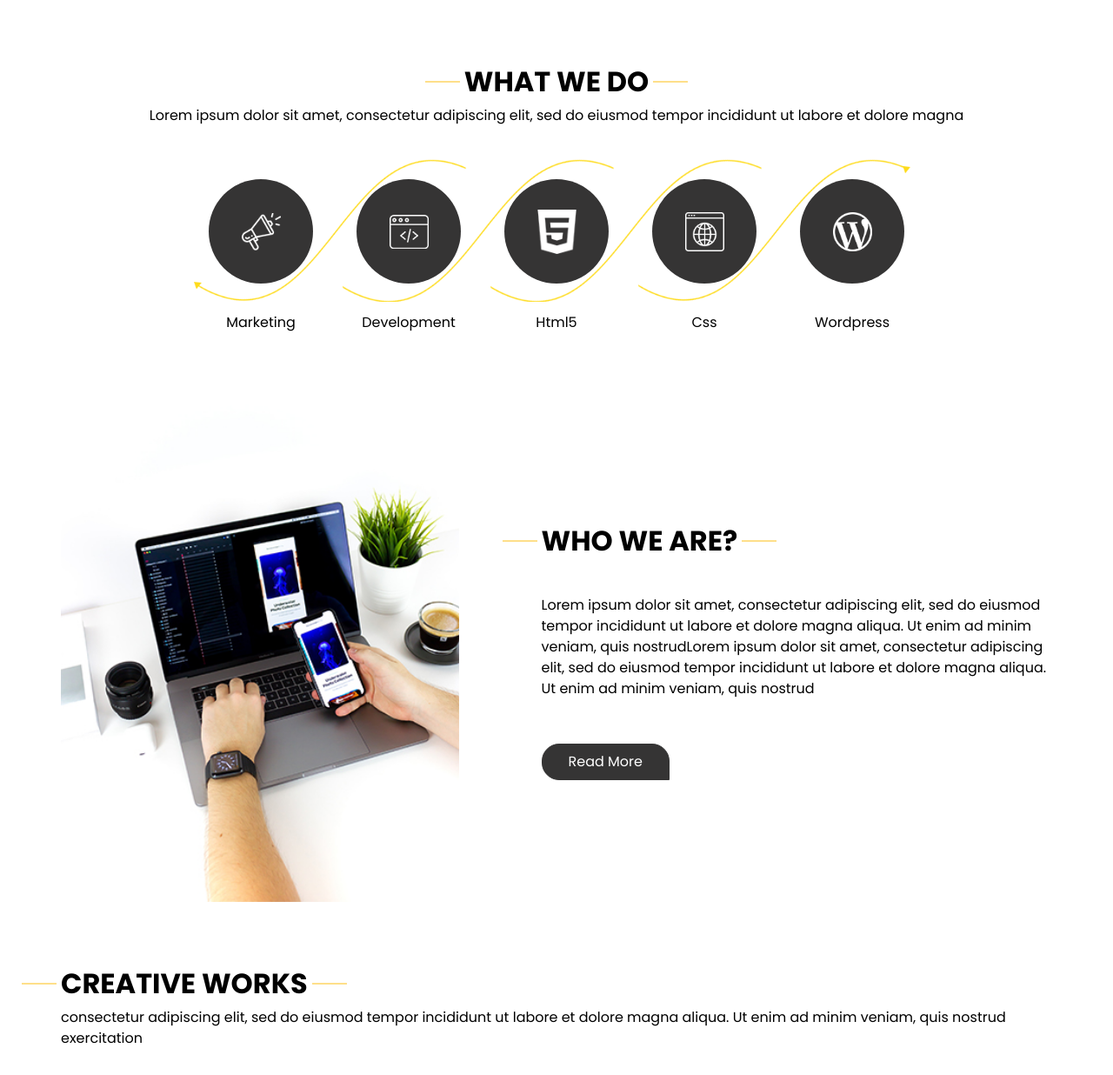
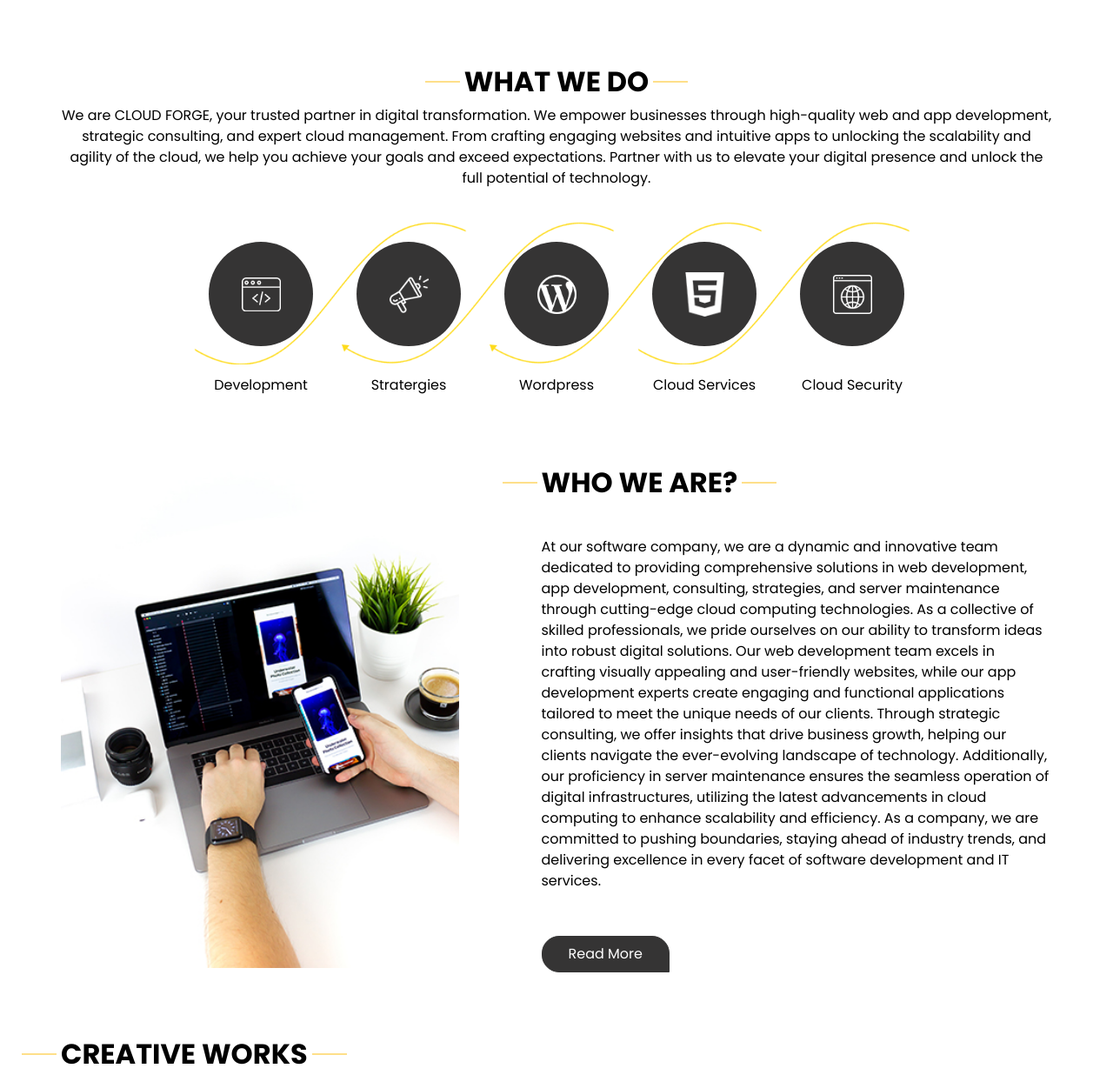
Before and after one commit to INISHKASHYAP/CloudFourge-Website, a plain HTML site: page index.html in a window 1280 px wide. Shown: the part 800-2036 px from the top of the page at 87% size. Drawn offline with nearby package versions, Linux system fonts and the light colour scheme.

Commit message:
index page changes

```diff
--- a/index.html
+++ b/index.html
@@ -16,7 +16,8 @@
 
   <!-- slider stylesheet -->
   <!-- slider stylesheet -->
-  <link rel="stylesheet" type="text/css" href="https://cdnjs.cloudflare.com/ajax/libs/OwlCarousel2/2.3.4/assets/owl.carousel.min.css" />
+  <link rel="stylesheet" type="text/css"
+    href="https://cdnjs.cloudflare.com/ajax/libs/OwlCarousel2/2.3.4/assets/owl.carousel.min.css" />
 
   <!-- bootstrap core css -->
   <link rel="stylesheet" type="text/css" href="css/bootstrap.css" />
@@ -37,10 +38,11 @@
         <nav class="navbar navbar-expand-lg custom_nav-container pt-3">
           <a class="navbar-brand" href="index.html">
             <span>
-              Esigned
+              Logo dalna hai
             </span>
           </a>
-          <button class="navbar-toggler" type="button" data-toggle="collapse" data-target="#navbarSupportedContent" aria-controls="navbarSupportedContent" aria-expanded="false" aria-label="Toggle navigation">
+          <button class="navbar-toggler" type="button" data-toggle="collapse" data-target="#navbarSupportedContent"
+            aria-controls="navbarSupportedContent" aria-expanded="false" aria-label="Toggle navigation">
             <span class="navbar-toggler-icon"></span>
           </button>
 
@@ -97,11 +99,10 @@
 
                       </h2>
                       <h1>
-                        web agency
+                        Cloud Forge
                       </h1>
                       <p>
-                        Lorem ipsum dolor sit amet, consectetur adipiscing elit, sed do eiusmod tempor incididunt ut
-                        labore
+                        Emphasizes expertise in cloud computing and development
                       </p>
                       <div class="">
                         <a href="">
@@ -113,7 +114,7 @@
                 </div>
               </div>
             </div>
-            <div class="carousel-item">
+            <!-- <div class="carousel-item">
               <div class="row">
                 <div class="col">
                   <div class="detail-box">
@@ -166,9 +167,9 @@
               </div>
             </div>
           </div>
-        </div>
+        </div> -->
 
-      </div>
+          </div>
     </section>
     <!-- end slider section -->
   </div>
@@ -182,21 +183,15 @@
           What we do
         </h2>
         <p>
-          Lorem ipsum dolor sit amet, consectetur adipiscing elit, sed do eiusmod tempor incididunt ut labore et dolore
-          magna
+          We are CLOUD FORGE, your trusted partner in digital transformation. We empower businesses through
+          high-quality web and app development, strategic consulting, and expert cloud management. From crafting
+          engaging websites and intuitive apps to unlocking the scalability and agility of the cloud, we help you
+          achieve your goals and exceed expectations. Partner with us to elevate your digital presence and unlock the
+          full potential of technology.
         </p>
       </div>
       <div class="do_container">
-        <div class="box arrow-start arrow_bg">
-          <div class="img-box">
-            <img src="images/d-1.png" alt="">
-          </div>
-          <div class="detail-box">
-            <h6>
-              Marketing
-            </h6>
-          </div>
-        </div>
+
         <div class="box arrow-middle arrow_bg">
           <div class="img-box">
             <img src="images/d-2.png" alt="">
@@ -207,27 +202,17 @@
             </h6>
           </div>
         </div>
-        <div class="box arrow-middle arrow_bg">
+        <div class="box arrow-start arrow_bg">
           <div class="img-box">
-            <img src="images/d-3.png" alt="">
+            <img src="images/d-1.png" alt="">
           </div>
           <div class="detail-box">
             <h6>
-              Html5
+              Stratergies
             </h6>
           </div>
         </div>
-        <div class="box arrow-end arrow_bg">
-          <div class="img-box">
-            <img src="images/d-4.png" alt="">
-          </div>
-          <div class="detail-box">
-            <h6>
-              Css
-            </h6>
-          </div>
-        </div>
-        <div class="box ">
+        <div class="box arrow-start arrow_bg">
           <div class="img-box">
             <img src="images/d-5.png" alt="">
           </div>
@@ -237,6 +222,27 @@
             </h6>
           </div>
         </div>
+        <div class="box arrow-middle arrow_bg">
+          <div class="img-box">
+            <img src="images/d-3.png" alt="">
+          </div>
+          <div class="detail-box">
+            <h6>
+              Cloud Services
+            </h6>
+          </div>
+        </div>
+        <div class="box ">
+          <div class="img-box">
+            <img src="images/d-4.png" alt="">
+          </div>
+          <div class="detail-box">
+            <h6>
+              Cloud Security
+            </h6>
+          </div>
+        </div>
+
       </div>
     </div>
   </section>
@@ -261,10 +267,17 @@
               </h2>
             </div>
             <p>
-              Lorem ipsum dolor sit amet, consectetur adipiscing elit, sed do eiusmod tempor incididunt ut labore et
-              dolore magna aliqua. Ut enim ad minim veniam, quis nostrudLorem ipsum dolor sit amet, consectetur
-              adipiscing elit, sed do eiusmod tempor incididunt ut labore et dolore magna aliqua. Ut enim ad minim
-              veniam, quis nostrud
+              At our software company, we are a dynamic and innovative team dedicated to providing comprehensive
+              solutions in web development, app development, consulting, strategies, and server maintenance through
+              cutting-edge cloud computing technologies. As a collective of skilled professionals, we pride ourselves on
+              our ability to transform ideas into robust digital solutions. Our web development team excels in crafting
+              visually appealing and user-friendly websites, while our app development experts create engaging and
+              functional applications tailored to meet the unique needs of our clients. Through strategic consulting, we
+              offer insights that drive business growth, helping our clients navigate the ever-evolving landscape of
+              technology. Additionally, our proficiency in server maintenance ensures the seamless operation of digital
+              infrastructures, utilizing the latest advancements in cloud computing to enhance scalability and
+              efficiency. As a company, we are committed to pushing boundaries, staying ahead of industry trends, and
+              delivering excellence in every facet of software development and IT services.
             </p>
             <div>
               <a href="">
@@ -288,8 +301,23 @@
           CREATIVE WORKS
         </h2>
         <p>
-          consectetur adipiscing elit, sed do eiusmod tempor incididunt ut labore et dolore magna aliqua. Ut enim ad
-          minim veniam, quis nostrud exercitation
+          In the vibrant realm of digital innovation, our software company stands as a beacon of creativity and
+          expertise, weaving a tapestry of technological marvels across the expansive landscape of the digital world. At
+          the heart of our endeavors lies a dedicated team of web developers, crafting dynamic and visually stunning
+          websites that not only captivate audiences but also transcend the ordinary. Our app development division,
+          fueled by innovation and fueled by a passion for seamless user experiences, brings forth applications that
+          redefine the boundaries of functionality and elegance.
+
+          In the realm of consultancy, we don the mantle of digital architects, advising and guiding businesses towards
+          a future where technology is not just a tool but a strategic advantage. Our strategies are not mere plans;
+          they are blueprints for success, meticulously designed to navigate the intricate pathways of the ever-evolving
+          digital ecosystem. As custodians of servers in the cloud, we embrace the ethereal beauty of efficiency,
+          seamlessly maintaining and optimizing the digital infrastructure that powers businesses to new heights.
+
+          With every line of code, every consultation, and every strategy, we embark on a journey to shape the future of
+          digital excellence. Our commitment to pushing boundaries and crafting solutions that resonate with innovation
+          is the driving force behind our success. Welcome to a world where creativity meets technology, and every
+          project is a masterpiece waiting to unfold.n
         </p>
       </div>
       <div class="work_container layout_padding2">
```
